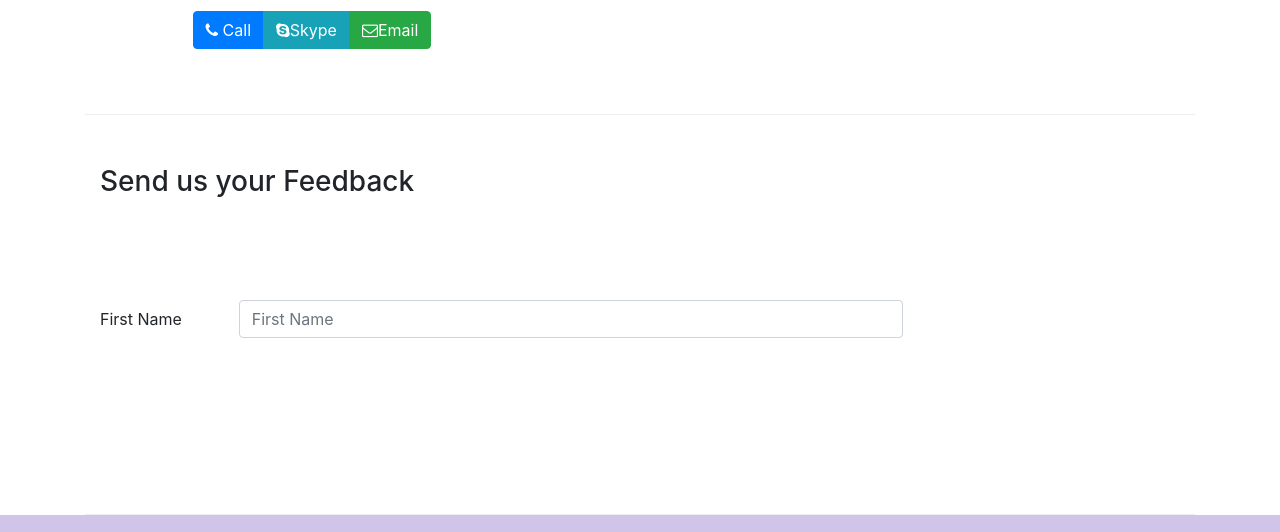
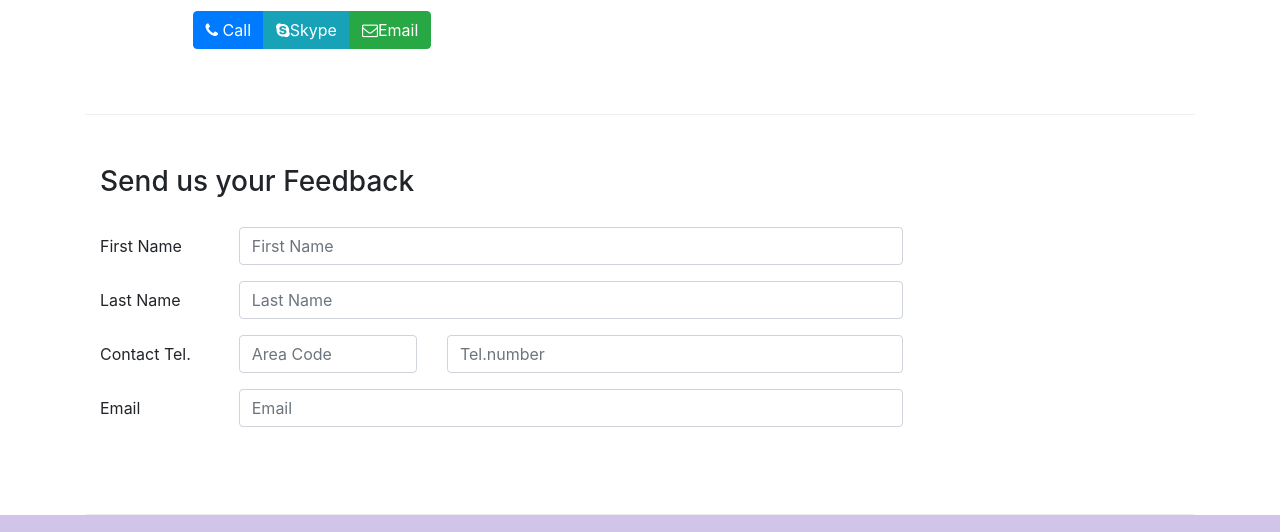
Before and after one commit to deepikagoel1/bootstrap4-app, a website: page contactus.html in a window 1280 px wide. Shown: the part 750-1282 px from the top of the page. Drawn offline with nearby package versions, Linux system fonts and the light colour scheme.

Commit message:
add contact number with area code and email-id to contactus file

```diff
--- a/contactus.html
+++ b/contactus.html
@@ -101,8 +101,26 @@
                         </div>
                     </div>
 		    <div class="form-group row">
-
-		    </div>
+                        <label for="lastname" class="col-md-2 col-form-label">Last Name</label>
+                        <div class="col-md-10">
+                            <input type="text" class="form-control" id="lastname" name="lastname" placeholder="Last Name">
+                        </div>
+                    </div>
+		    <div class="form-group row">
+                        <label for="telnum" class="col-12 col-md-2 col-form-label">Contact Tel.</label>
+                        <div class="col-5 col-md-3">
+                            <input type="tel" class="form-control" id="areacode" name="areacode" placeholder="Area Code">
+                        </div>
+                        <div class="col-7 col-md-7">
+                            <input type="tel" class="form-control" id="telnum" name="telnum" placeholder="Tel.number">
+                        </div>
+                    </div>
+		    <div class="form-group row">
+                        <label for="emailid" class="col-md-2 col-form-label">Email</label>
+                        <div class="col-md-10">
+                            <input type="email" class="form-control" id="emailid" name="emailid" placeholder="Email">
+                        </div>
+                    </div>
                 </form>
             </div>
              <div class="col-12 col-md">
```
